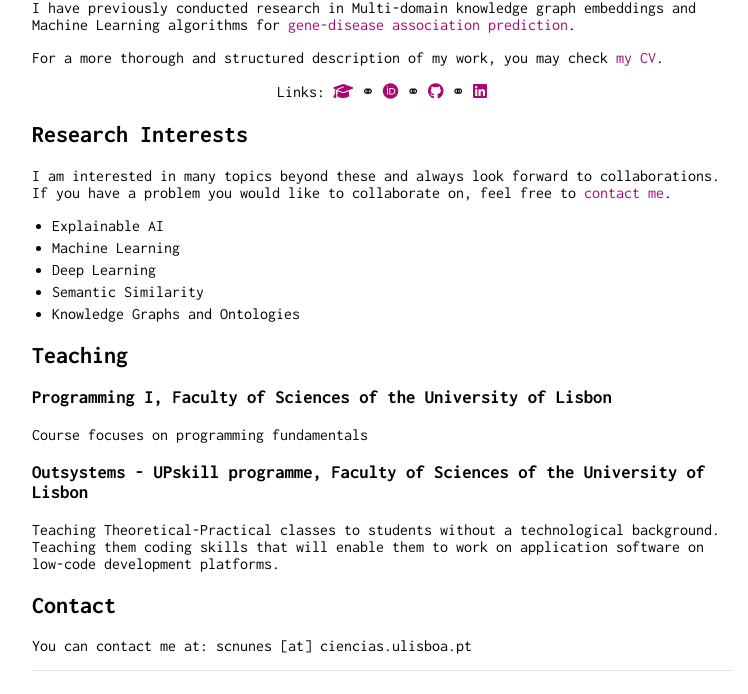
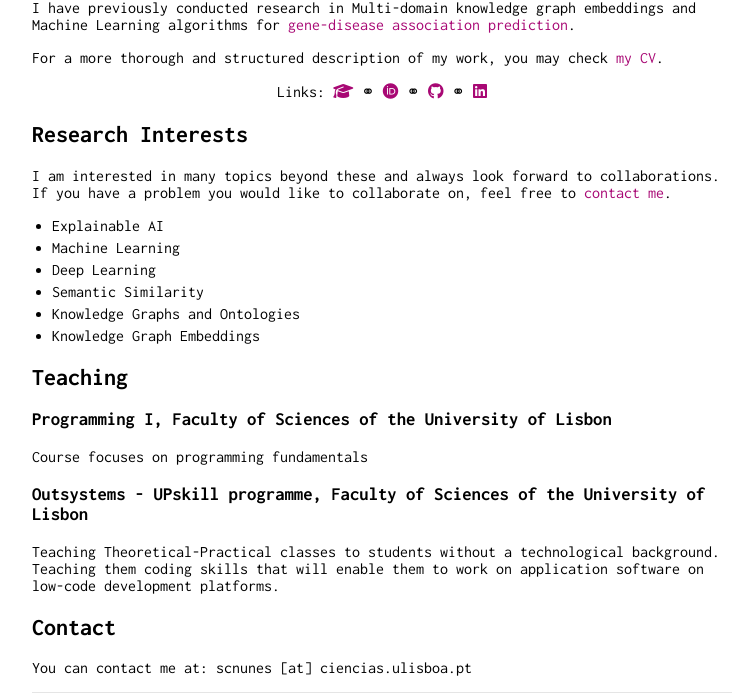
Before and after one commit to SusanaPNunes/susanapnunes.github.io, a Jekyll site: the page built from index.md, in a window 1280 px wide, cut to the strip 430-1124 px from the top of the page. Shown: the whole strip, without its empty margins (258-1006 px from the left). Built offline with Jekyll 4.4.1, drawn with Linux system fonts in a browser that asks for light colours; nearby versions of some CDN libraries; before the commit the page ends 1102 px from its top, so only the background shows below that.

Commit message:
Update index.md

```diff
--- a/index.md
+++ b/index.md
@@ -33,6 +33,7 @@ I am interested in many topics beyond these and always look forward to collabora
 * Deep Learning
 * Semantic Similarity
 * Knowledge Graphs and Ontologies
+* Knowledge Graph Embeddings
 
 ## Teaching
 
```
